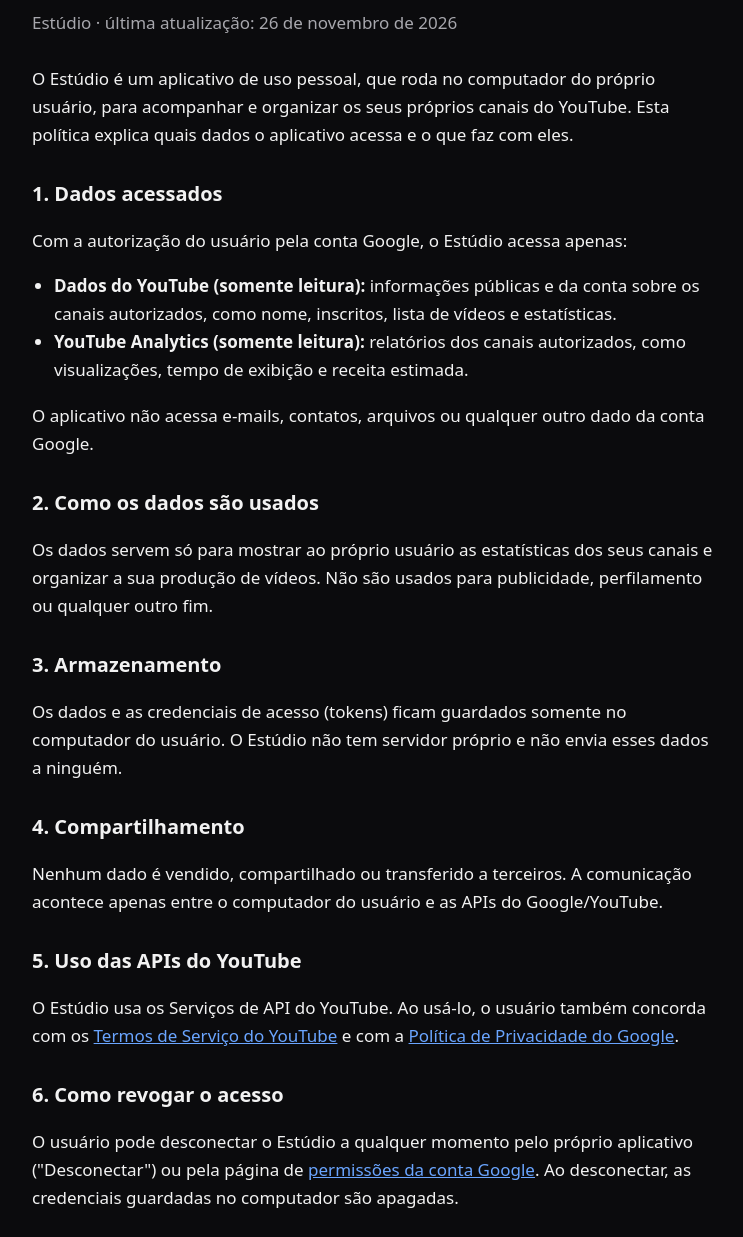
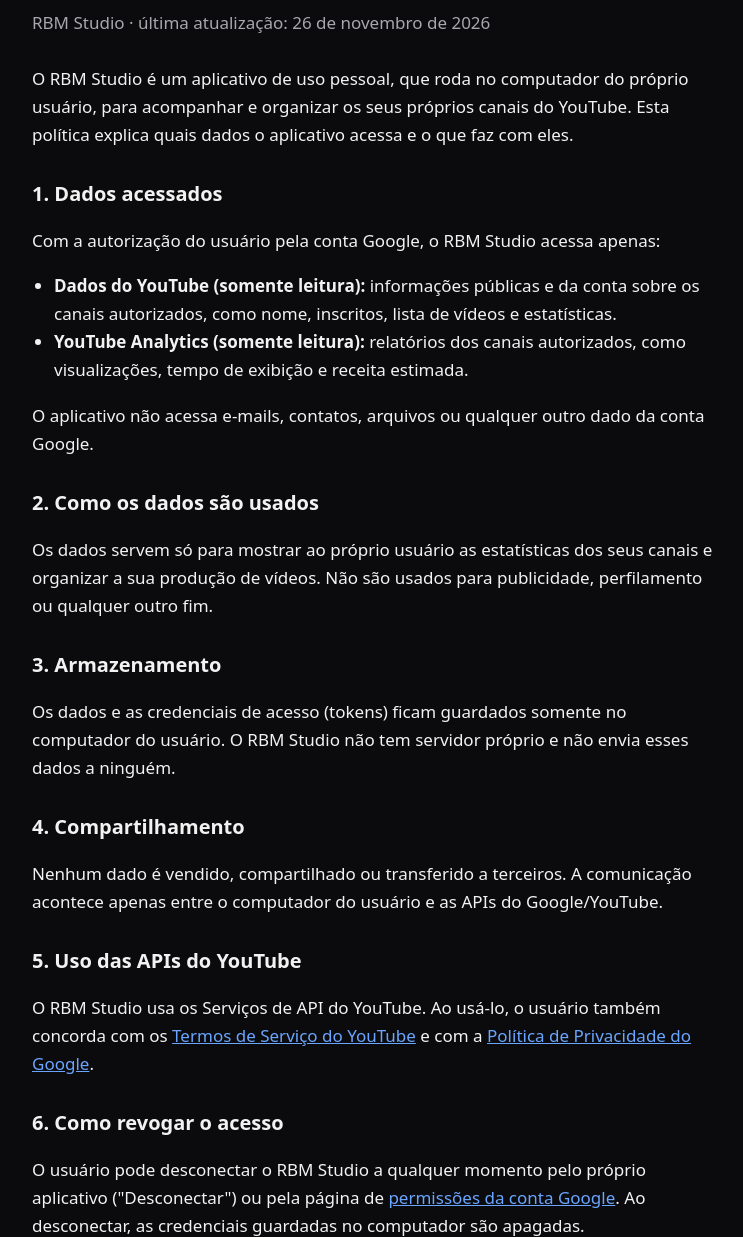
Before and after one commit to yurirubim1/Estudio, a plain HTML site: page privacidade.html in a window 1280 px wide. Shown: the part 109-1346 px from the top of the page, without its empty margins (264-1007 px from the left). Drawn offline with Linux system fonts and the light colour scheme.

Commit message:
Add files via upload

```diff
--- a/privacidade.html
+++ b/privacidade.html
@@ -3,7 +3,7 @@
 <head>
 <meta charset="utf-8">
 <meta name="viewport" content="width=device-width, initial-scale=1">
-<title>Política de Privacidade · Estúdio</title>
+<title>Política de Privacidade · RBM Studio</title>
 <style>
 	:root { --fundo: #0b0b0d; --texto: #f2f2f2; --suave: #a7a7ad; --linha: #26262b; --destaque: #6aa5ff; }
 	* { box-sizing: border-box; }
@@ -19,12 +19,12 @@
 <body>
 <main>
 	<h1>Política de Privacidade</h1>
-	<p class="data">Estúdio · última atualização: 26 de novembro de 2026</p>
+	<p class="data">RBM Studio · última atualização: 26 de novembro de 2026</p>
 
-	<p>O Estúdio é um aplicativo de uso pessoal, que roda no computador do próprio usuário, para acompanhar e organizar os seus próprios canais do YouTube. Esta política explica quais dados o aplicativo acessa e o que faz com eles.</p>
+	<p>O RBM Studio é um aplicativo de uso pessoal, que roda no computador do próprio usuário, para acompanhar e organizar os seus próprios canais do YouTube. Esta política explica quais dados o aplicativo acessa e o que faz com eles.</p>
 
 	<h2>1. Dados acessados</h2>
-	<p>Com a autorização do usuário pela conta Google, o Estúdio acessa apenas:</p>
+	<p>Com a autorização do usuário pela conta Google, o RBM Studio acessa apenas:</p>
 	<ul>
 		<li><strong>Dados do YouTube (somente leitura):</strong> informações públicas e da conta sobre os canais autorizados, como nome, inscritos, lista de vídeos e estatísticas.</li>
 		<li><strong>YouTube Analytics (somente leitura):</strong> relatórios dos canais autorizados, como visualizações, tempo de exibição e receita estimada.</li>
@@ -35,16 +35,16 @@
 	<p>Os dados servem só para mostrar ao próprio usuário as estatísticas dos seus canais e organizar a sua produção de vídeos. Não são usados para publicidade, perfilamento ou qualquer outro fim.</p>
 
 	<h2>3. Armazenamento</h2>
-	<p>Os dados e as credenciais de acesso (tokens) ficam guardados somente no computador do usuário. O Estúdio não tem servidor próprio e não envia esses dados a ninguém.</p>
+	<p>Os dados e as credenciais de acesso (tokens) ficam guardados somente no computador do usuário. O RBM Studio não tem servidor próprio e não envia esses dados a ninguém.</p>
 
 	<h2>4. Compartilhamento</h2>
 	<p>Nenhum dado é vendido, compartilhado ou transferido a terceiros. A comunicação acontece apenas entre o computador do usuário e as APIs do Google/YouTube.</p>
 
 	<h2>5. Uso das APIs do YouTube</h2>
-	<p>O Estúdio usa os Serviços de API do YouTube. Ao usá-lo, o usuário também concorda com os <a href="https://www.youtube.com/t/terms" target="_blank" rel="noopener">Termos de Serviço do YouTube</a> e com a <a href="https://policies.google.com/privacy" target="_blank" rel="noopener">Política de Privacidade do Google</a>.</p>
+	<p>O RBM Studio usa os Serviços de API do YouTube. Ao usá-lo, o usuário também concorda com os <a href="https://www.youtube.com/t/terms" target="_blank" rel="noopener">Termos de Serviço do YouTube</a> e com a <a href="https://policies.google.com/privacy" target="_blank" rel="noopener">Política de Privacidade do Google</a>.</p>
 
 	<h2>6. Como revogar o acesso</h2>
-	<p>O usuário pode desconectar o Estúdio a qualquer momento pelo próprio aplicativo ("Desconectar") ou pela página de <a href="https://myaccount.google.com/permissions" target="_blank" rel="noopener">permissões da conta Google</a>. Ao desconectar, as credenciais guardadas no computador são apagadas.</p>
+	<p>O usuário pode desconectar o RBM Studio a qualquer momento pelo próprio aplicativo ("Desconectar") ou pela página de <a href="https://myaccount.google.com/permissions" target="_blank" rel="noopener">permissões da conta Google</a>. Ao desconectar, as credenciais guardadas no computador são apagadas.</p>
 
 	<h2>7. Contato</h2>
 	<p>Dúvidas sobre esta política: <a href="mailto:rubimdevlua@gmail.com">rubimdevlua@gmail.com</a></p>
```
Also changed, not shown: index.html (+5 -5 lines), termos.html (+3 -3 lines).
